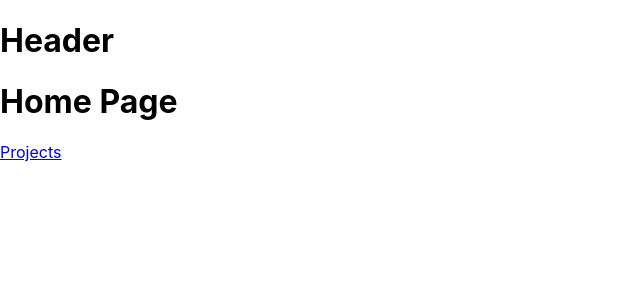
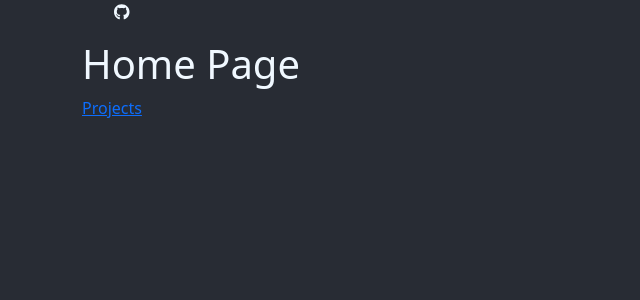
Before and after one commit to mseaman26/portfolio-2, a React (Create React App) app in the folder client/: page / in a window 1280 px wide. Shown: the top 300 px of the page, without its empty margins (0-640 px from the left). Built offline with nearby package versions, Linux system fonts and the light colour scheme.

Commit message:
github logo

```diff
--- a/client/package.json
+++ b/client/package.json
@@ -3,6 +3,8 @@
   "version": "0.1.0",
   "private": true,
   "dependencies": {
+    "@fortawesome/free-brands-svg-icons": "^6.4.0",
+    "@fortawesome/react-fontawesome": "^0.2.0",
     "@testing-library/jest-dom": "^5.16.5",
     "@testing-library/react": "^13.4.0",
     "@testing-library/user-event": "^13.5.0",
--- a/client/src/App.css
+++ b/client/src/App.css
@@ -1,38 +1,9 @@
-.App {
-  text-align: center;
+
+#root{
+  background-color: #282c34;
+  color: aliceblue;
+  min-height: 100vh;
 }
-
-.App-logo {
-  height: 40vmin;
-  pointer-events: none;
+.home_page{
+  height: 100px;
 }
-
-@media (prefers-reduced-motion: no-preference) {
-  .App-logo {
-    animation: App-logo-spin infinite 20s linear;
-  }
-}
-
-.App-header {
-  background-color: #282c34;
-  min-height: 100vh;
-  display: flex;
-  flex-direction: column;
-  align-items: center;
-  justify-content: center;
-  font-size: calc(10px + 2vmin);
-  color: white;
-}
-
-.App-link {
-  color: #61dafb;
-}
-
-@keyframes App-logo-spin {
-  from {
-    transform: rotate(0deg);
-  }
-  to {
-    transform: rotate(360deg);
-  }
-}
--- a/client/src/App.js
+++ b/client/src/App.js
@@ -7,11 +7,13 @@
 function App() {
   return (
     <Router>
-      <Header/>
-      <Routes>
-        <Route path='/' element={<Home/>}/><Route/>
-        <Route path='/projects' element={<ProjectsPage/>}></Route>
-      </Routes>
+      <div className='container'>
+        <Header/>
+        <Routes>
+          <Route path='/' element={<Home/>}/><Route/>
+          <Route path='/projects' element={<ProjectsPage/>}></Route>
+        </Routes>
+      </div>
     </Router>
   );
 }
--- a/client/src/Pages/Home.js
+++ b/client/src/Pages/Home.js
@@ -3,7 +3,7 @@
 
 const Home = () => {
     return (
-        <div>
+        <div className='home_page'>
             <h1>
                 Home Page
             </h1>
--- a/client/src/components/Header.js
+++ b/client/src/components/Header.js
@@ -1,10 +1,19 @@
 import React from 'react'
+import 'bootstrap/dist/css/bootstrap.css';
+import { faGithub } from '@fortawesome/free-brands-svg-icons';
+import { FontAwesomeIcon } from '@fortawesome/react-fontawesome';
+
+
 
 const Header = () => {
     return(
-        <h1>
-            Header
-        </h1>
+        <div className='custom_header'>
+            <ul>
+            <FontAwesomeIcon icon={faGithub} />
+
+            </ul>
+        </div>
+
     )
 }
 
```
